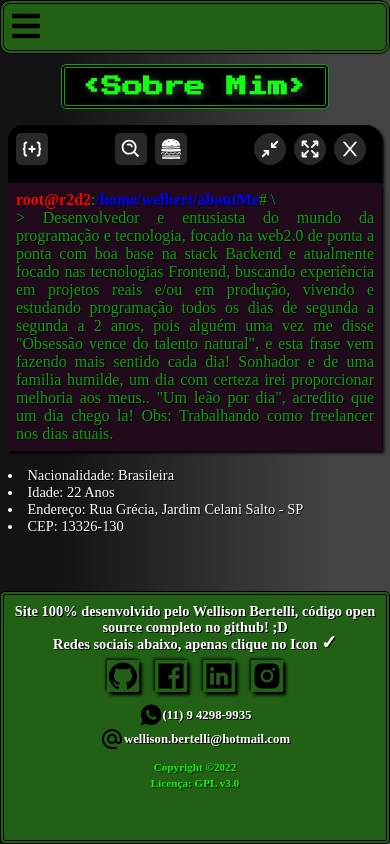
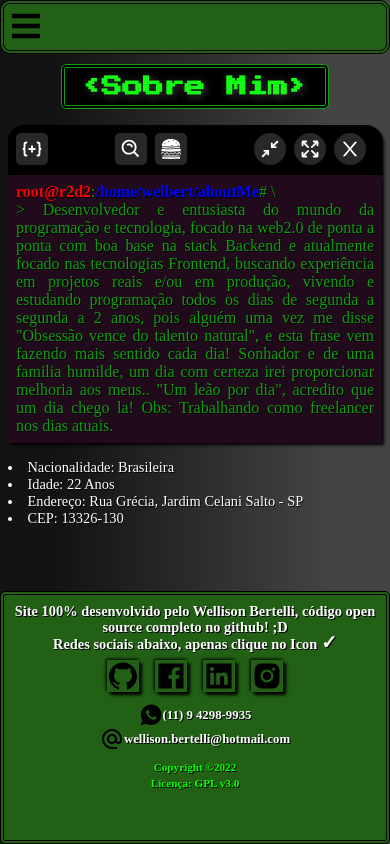
Before and after one commit to WelBert-dev/firstPortifolioHeroku-2022, a React (Create React App) app: page /aboutMe in a window 390 px wide. Built offline with nearby package versions, Linux system fonts and the light colour scheme; a web font is replaced by a local one.

Commit message:
ajusta o cabeçalho do terminal tambem

```diff
--- a/src/screens/AboutMeScreen.css
+++ b/src/screens/AboutMeScreen.css
@@ -140,8 +140,6 @@
 
     .main-sobre--shellHead {
         margin: 1rem 0 0 0;
-        align-items: flex-end;
-        padding-bottom: 1rem;
     }
 
     .main-sobre--shellHead > span{
```
